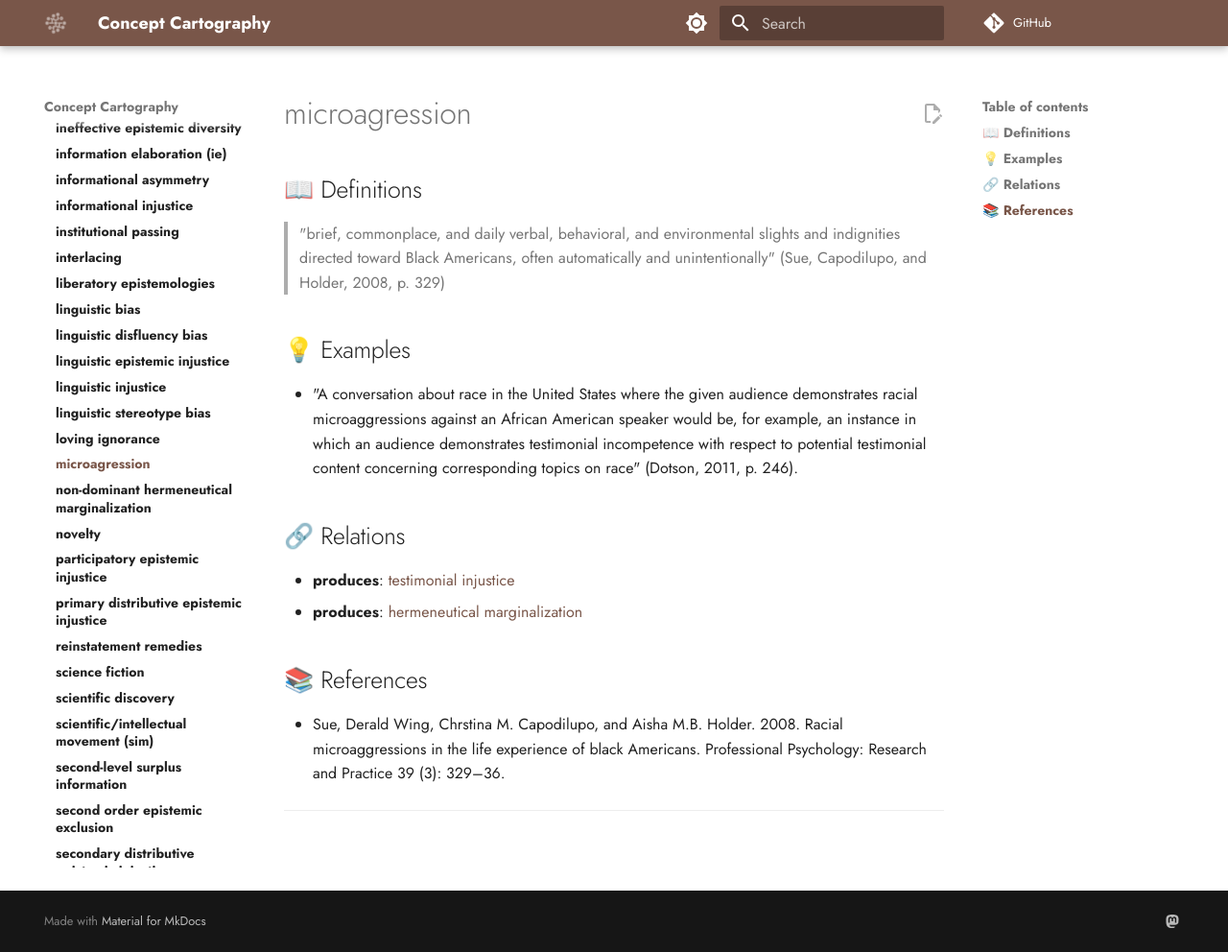
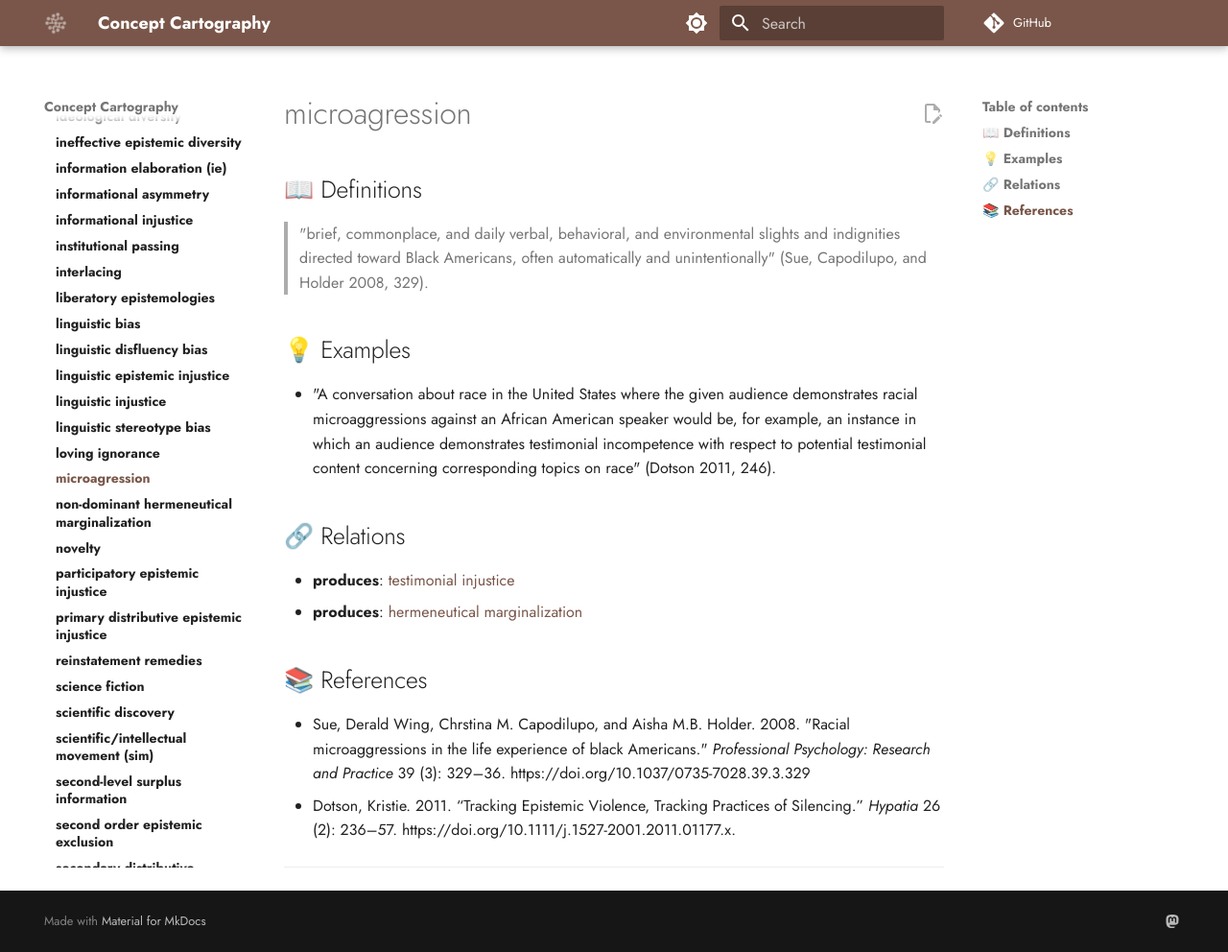
Before and after one commit to conceptcartography/conceptcartography, an MkDocs documentation site: the page built from docs/concepts/microagression.md, in a window 1280 px wide and 992 px high. Shown: the whole window at 96% size. Built offline with MkDocs 1.6.1 and Material for MkDocs 9.7.7, drawn with Linux system fonts in a browser that asks for light colours; comment, search, counter and statistics services are not loaded; the version menu is left out.

Commit message:
Update microagression.md
updated references

```diff
--- a/docs/concepts/microagression.md
+++ b/docs/concepts/microagression.md
@@ -2,11 +2,11 @@
 
 ## 📖 Definitions
 
-> "brief, commonplace, and daily verbal, behavioral, and environmental slights and indignities directed toward Black Americans, often automatically and unintentionally" (Sue, Capodilupo, and Holder, 2008, p. 329)
+> "brief, commonplace, and daily verbal, behavioral, and environmental slights and indignities directed toward Black Americans, often automatically and unintentionally" (Sue, Capodilupo, and Holder 2008, 329).
 
 ## 💡 Examples
 
-- "A conversation about race in the United States where the given audience demonstrates racial microaggressions against an African American speaker would be, for example, an instance in which an audience demonstrates testimonial incompetence with respect to potential testimonial content concerning corresponding topics on race" (Dotson, 2011, p. 246).
+- "A conversation about race in the United States where the given audience demonstrates racial microaggressions against an African American speaker would be, for example, an instance in which an audience demonstrates testimonial incompetence with respect to potential testimonial content concerning corresponding topics on race" (Dotson 2011, 246).
 
 ## 🔗 Relations
 
@@ -15,7 +15,8 @@
 
 ## 📚 References
 
-- Sue, Derald Wing, Chrstina M. Capodilupo, and Aisha M.B. Holder. 2008. Racial microaggressions in the life experience of black Americans. Professional Psychology: Research and Practice 39 (3): 329–36.
+- Sue, Derald Wing, Chrstina M. Capodilupo, and Aisha M.B. Holder. 2008. "Racial microaggressions in the life experience of black Americans." _Professional Psychology: Research and Practice_ 39 (3): 329–36. https://doi.org/10.1037/0735-7028.39.3.329
+- Dotson, Kristie. 2011. “Tracking Epistemic Violence, Tracking Practices of Silencing.” _Hypatia_ 26 (2): 236–57. https://doi.org/10.1111/j.1527-2001.2011.01177.x.
 
 ---
 
```
